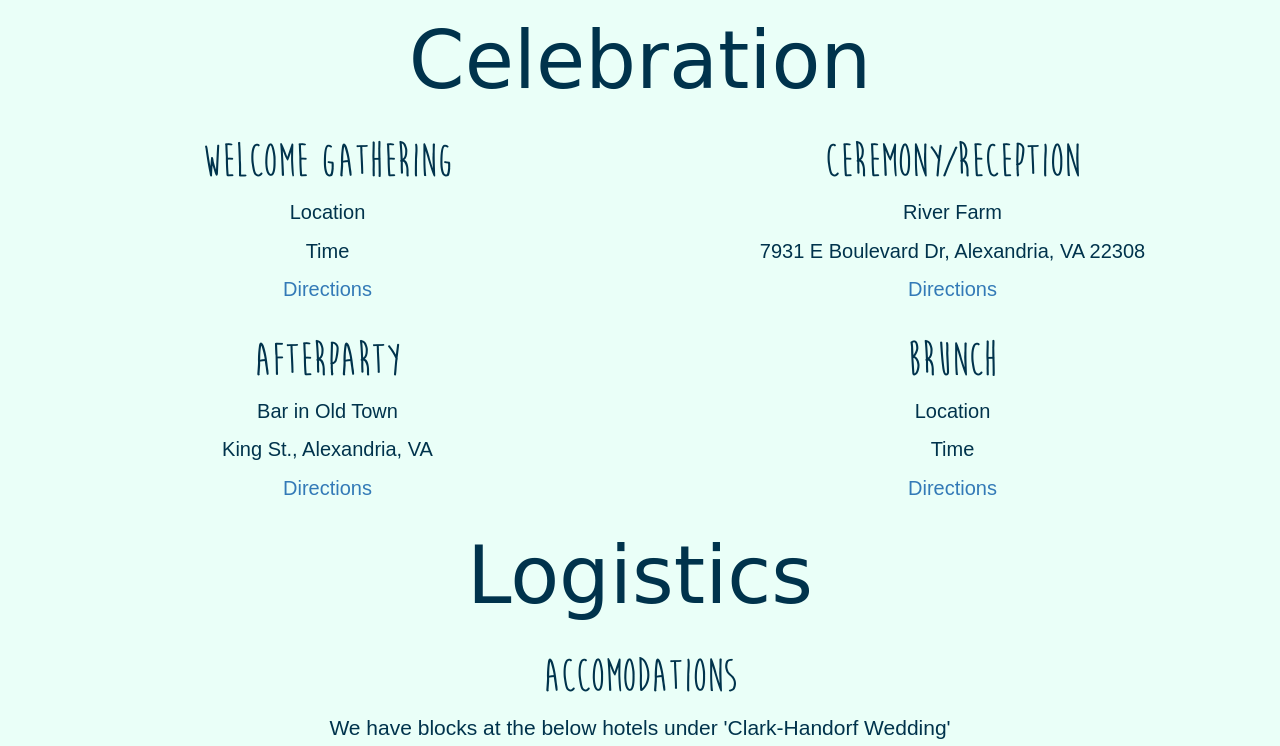
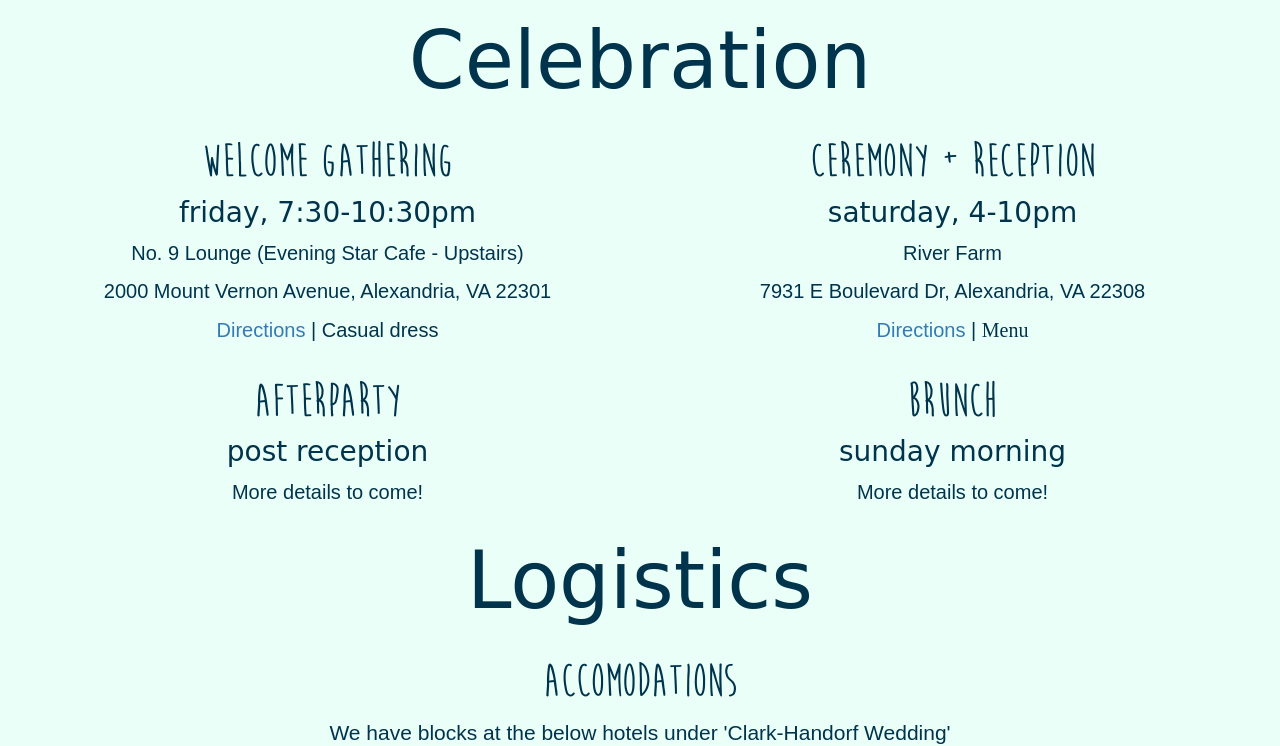
Before and after one commit to dmjurg/handorf_wedding_site, a plain HTML site: page index.html in a window 1280 px wide. Shown: the part 2724-3470 px from the top of the page. Drawn offline with nearby package versions, Linux system fonts and the light colour scheme; a web font is replaced by a local one.

Commit message:
added celebration details

```diff
--- a/assets/css/style.css
+++ b/assets/css/style.css
@@ -140,6 +140,12 @@ img.gal-pic, img.guy-pic {
 .schedule p {
   font-size: 1.25em;
 }
+.menu {
+  font-family: HeadingFont;
+}
+.menu:hover {
+  color: rgb(255, 163, 139);
+}
 img.hotel-pic {
   width: 250px;
   height: 250px;
--- a/assets/js/application.js
+++ b/assets/js/application.js
@@ -13,3 +13,9 @@ var party = $('.wed-party-mem li')
 party.on("click", function() {
   $(this).closest('li').children().slideToggle();
 })
+//
+// var menu = $('.menu')
+//
+// menu.on("click", function() {
+//   alert("brinner");
+// })
--- a/index.html
+++ b/index.html
@@ -151,29 +151,35 @@
     <div class="row">
       <section class="col-md-6 schedule">
         <h3>Welcome Gathering</h3>
-          <p>Location</p>
-          <p>Time</p>
-          <p><a href="#">Directions</a></p>
+        <h4>friday, 7:30-10:30pm</h4>
+          <p>No. 9 Lounge (Evening Star Cafe - Upstairs)</p>
+          <p>2000 Mount Vernon Avenue, Alexandria, VA 22301</p>
+          <p><a href="http://www.eveningstarcafe.net/directions/directions.html">Directions</a> | Casual dress</p>
       </section>
       <section class="col-md-6 schedule">
-        <h3>Ceremony/Reception</h3>
+        <h3>Ceremony + Reception</h3>
+        <h4>saturday, 4-10pm</h4>
           <p>River Farm</p>
           <p>7931 E Boulevard Dr, Alexandria, VA 22308</p>
-          <p><a href="http://www.ahs.org/about-river-farm/directions-hours">Directions</a></p>
+          <p><a href="http://www.ahs.org/about-river-farm/directions-hours">Directions</a> | <span class="menu">Menu</span></p>
       </section>
     </div>
     <div class="row">
       <section class="col-md-6 schedule">
         <h3>Afterparty</h3>
-          <p>Bar in Old Town</p>
+        <h4>post reception</h4>
+        <p>More details to come!</p>
+          <!-- <p>Bar in Old Town</p>
           <p>King St., Alexandria, VA</p>
-          <p><a href="http://www.visitalexandriava.com/plan/maps-and-transportation/">Directions</a></p>
+          <p><a href="http://www.visitalexandriava.com/plan/maps-and-transportation/">Directions</a></p> -->
       </section>
       <section class="col-md-6 schedule">
         <h3>Brunch</h3>
-          <p>Location</p>
-          <p>Time</p>
-          <p><a href="#">Directions</a></p>
+          <h4>sunday morning</h4>
+          <p>More details to come!</p>
+          <!-- <p>Location: TBD</p>
+          <p>Time: TBD</p> -->
+          <!-- <p><a href="#">Directions</a></p> -->
       </section>
     </div>
   </section>
```
